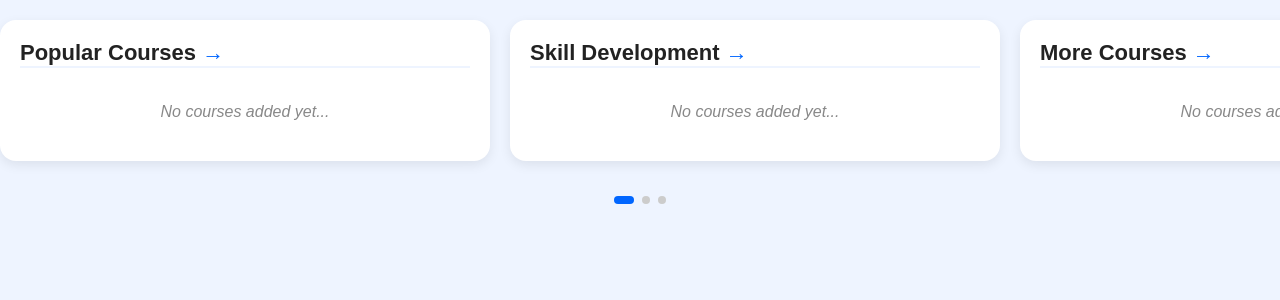
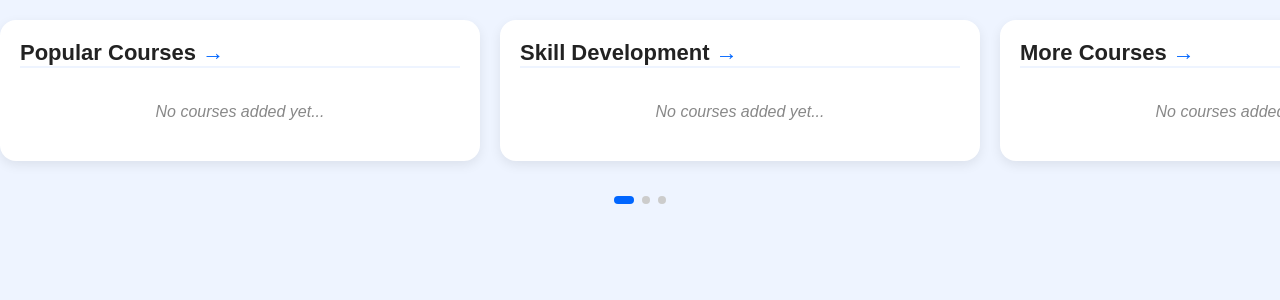
Before and after one commit to CodeSleek00/Faiz_computer_institute, a PHP site: page /test1.php in a window 1280 px wide. Shown: the top 300 px of the page. Run offline with PHP 8.4, Linux system fonts and the light colour scheme; data that the repository does not hold is empty.

Commit message:
Update test1.php

```diff
--- a/test1.php
+++ b/test1.php
@@ -26,7 +26,7 @@ body {
 .course-2-section-container::-webkit-scrollbar { display: none; }
 
 .course-2-section {
-    flex: 0 0 450px;
+    flex: 0 0 440px;
     scroll-snap-align: start;
     background: white;
     border-radius: 16px;
```
